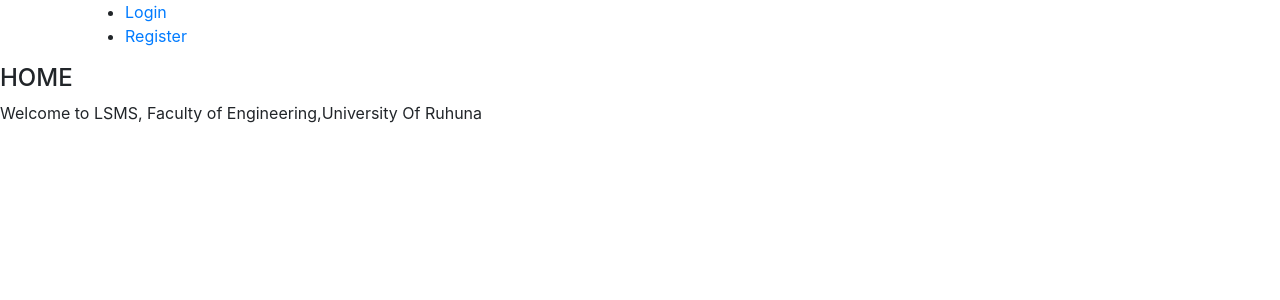
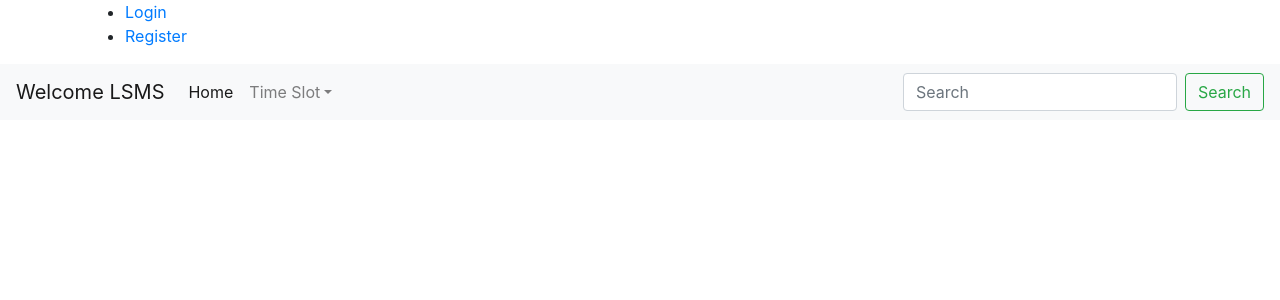
Before and after one commit to nadeesha1997/sp-frontend, a React (Create React App) app: page /student in a window 1280 px wide. Shown: the top 300 px of the page. Built offline with nearby package versions, Linux system fonts and the light colour scheme.

Commit message:
Student Dashboard view

```diff
--- a/package.json
+++ b/package.json
@@ -7,6 +7,7 @@
     "@testing-library/jest-dom": "^5.11.4",
     "@testing-library/react": "^11.1.0",
     "@testing-library/user-event": "^12.1.10",
+    "@wojtekmaj/react-timerange-picker": "^3.0.0",
     "bootstrap": "^4.5.3",
     "react": "^17.0.1",
     "react-bootstrap": "^1.4.3",
--- a/src/App.js
+++ b/src/App.js
@@ -1,12 +1,13 @@
 import React, { Component } from 'react';
 import Navbar from './components/Navbar'
-import Home from './components/Home'
+// import Home from './components/Home'
 import { Route, BrowserRouter } from 'react-router-dom'
 import Login from './components/Login'
 import Register from './components/Register'
 import StudentRegisterForm from './components/StudentRegisterForm'
 import LecturerRegisterForm from "./components/LecturerRegisterForm";
 import 'bootstrap/dist/css/bootstrap.min.css';
+import StudentDashboard from './components/student/StudentDashboard';
 
 class App extends Component {
     render() {
@@ -15,7 +16,8 @@ class App extends Component {
                 <div className="App">
                     <Navbar />
                     <Route exact path='/' component={Login}/>
-                    <Route path='/' component={Home}/>
+                    <Route path='/student' component={StudentDashboard}/>
+                    {/* <Route path='/' component={Home}/> */}
                     <Route path='/Register' component={Register} />
                     <Route path='/LecturerRegisterForm' component={LecturerRegisterForm} />
                     <Route path='/StudentRegisterForm' component={StudentRegisterForm} />
--- a/src/components/Home.js
+++ b/src/components/Home.js
@@ -1,33 +1,33 @@
 
 
-import React from 'react'
+// import React from 'react'
 
-import './css/log.css'
+// import './css/log.css'
 
 
 
-const Home = () => {
-    return (
-        <div className="Container">
-            <h4 className="center">HOME</h4>
-            <div>
+// const Home = () => {
+//     return (
+//         <div className="Container">
+//             <h4 className="center">HOME</h4>
+//             <div>
 
-                {
-                    <div>
+//                 {
+//                     <div>
 
-                        <div className="content">
-      <span>Welcome to LSMS, Faculty of Engineering,University Of Ruhuna
-      </span>
-                        </div>
-                    </div>
-                }
+//                         <div className="content">
+//       <span>Welcome to LSMS, Faculty of Engineering,University Of Ruhuna
+//       </span>
+//                         </div>
+//                     </div>
+//                 }
 
-            </div>
-        </div>
+//             </div>
+//         </div>
 
-    )
+//     )
 
-}
+// }
 
 
-export default Home
+// export default Home
--- /dev/null
+++ b/src/components/student/LectureSchedule.js
@@ -0,0 +1,13 @@
+import React, { Component } from 'react'
+import TimeRangePicker from "@wojtekmaj/react-timerange-picker/src/TimeRangePicker";
+
+
+const LectureSchedule = () => {
+    return (
+            <div>
+                <TimeRangePicker/>
+            </div>
+    )
+}
+
+export default LectureSchedule
--- /dev/null
+++ b/src/components/student/StudentDashboard.js
@@ -0,0 +1,20 @@
+import React, { Component } from 'react'
+import StudentNavbar from './StudentNavbar'
+// import LectureSchedule from './LectureSchedule'
+
+class StudentDashboard extends Component {
+    constructor() {
+        super();
+        this.state={};
+    }
+    render() {
+        return (
+                <div ClassName="StudentDashboard">
+                    <StudentNavbar />
+                    {/* <LectureSchedule/> */}
+                </div>
+        )
+    }
+}
+
+export default StudentDashboard
--- /dev/null
+++ b/src/components/student/StudentNavbar.js
@@ -0,0 +1,46 @@
+import React from 'react';
+
+
+
+const Navbar = () => {
+    return (
+        <nav class="navbar navbar-expand-lg navbar-light bg-light">
+            <a class="navbar-brand" href="#">Welcome LSMS</a>
+            <button class="navbar-toggler" type="button" data-toggle="collapse" data-target="#navbarSupportedContent" aria-controls="navbarSupportedContent" aria-expanded="false" aria-label="Toggle navigation">
+              <span class="navbar-toggler-icon"></span>
+            </button>
+
+            <div class="collapse navbar-collapse" id="navbarSupportedContent" >
+                <ul class="navbar-nav mr-auto">
+                    <li class="nav-item active">
+                        <a class="nav-link" href="#">Home <span class="sr-only">(current)</span></a>
+                    </li>
+                    <li class="nav-item">
+                        {/* <a class="nav-link" href="#">Link</a> */}
+                    </li>
+                    <li class="nav-item dropdown">
+                        <a class="nav-link dropdown-toggle" href="#" id="navbarDropdown" role="button" data-toggle="dropdown" aria-haspopup="true" aria-expanded="false">
+                        Time Slot
+                        </a>
+                        <div class="dropdown-menu" aria-labelledby="navbarDropdown">
+                            <a class="dropdown-item" href="#">Action</a>
+                            <a class="dropdown-item" href="#">Another action</a>
+                            <div class="dropdown-divider"></div>
+                            <a class="dropdown-item" href="#">Something else here</a>
+                        </div>
+                    </li>
+                    <li class="nav-item">
+                        {/* <a class="nav-link disabled" href="#">Disabled</a> */}
+                    </li>
+                </ul>
+                <form class="form-inline my-2 my-lg-0">
+                    <input class="form-control mr-sm-2" type="search" placeholder="Search" aria-label="Search"></input>
+                    <button class="btn btn-outline-success my-2 my-sm-0" type="submit">Search</button>
+                </form>
+            </div>
+        </nav>
+
+    )
+}
+
+export default Navbar
```
Also changed, not shown: src/components/Navbar.js (line endings or trailing spaces), 2 other files (tests, documents, lock files or other folders).
